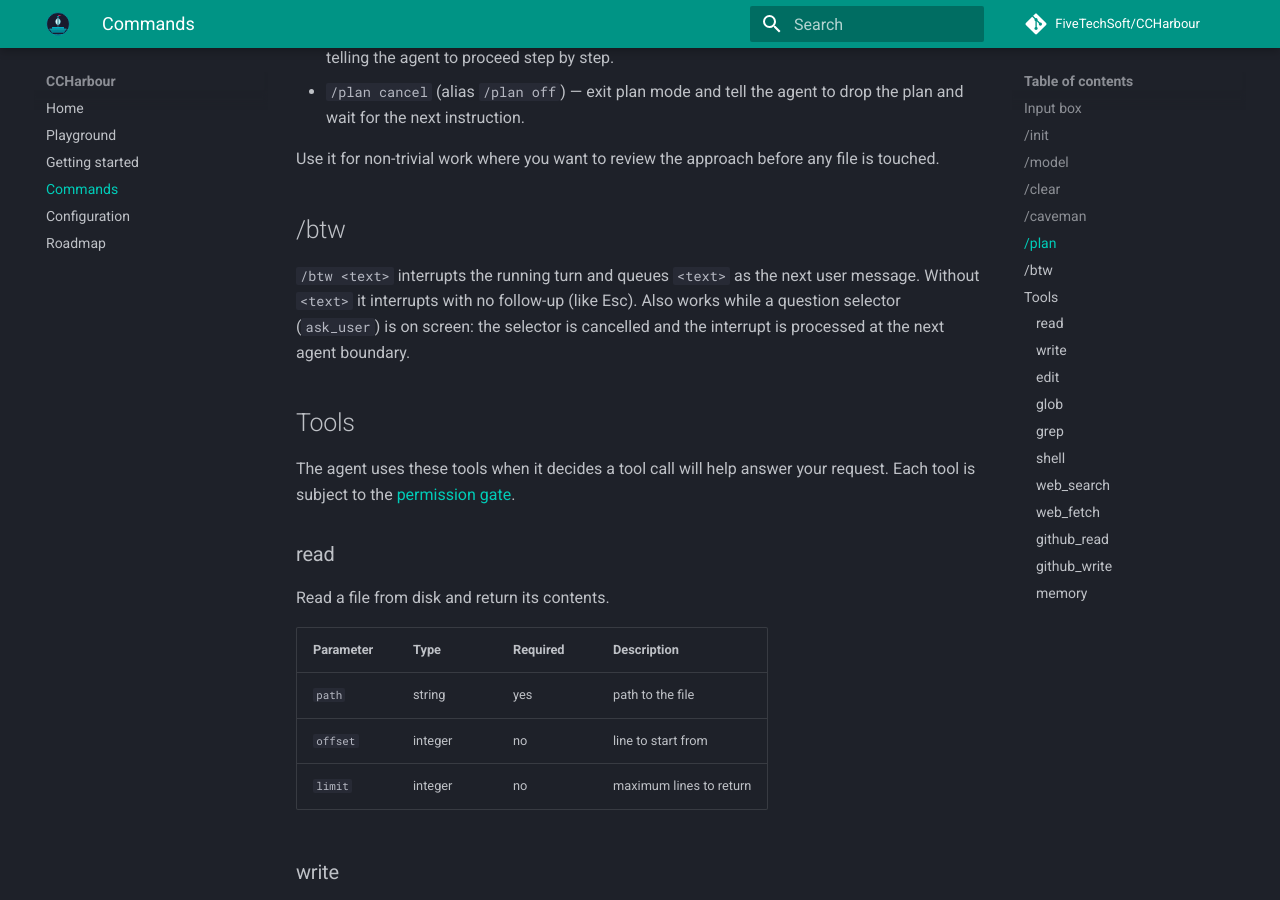
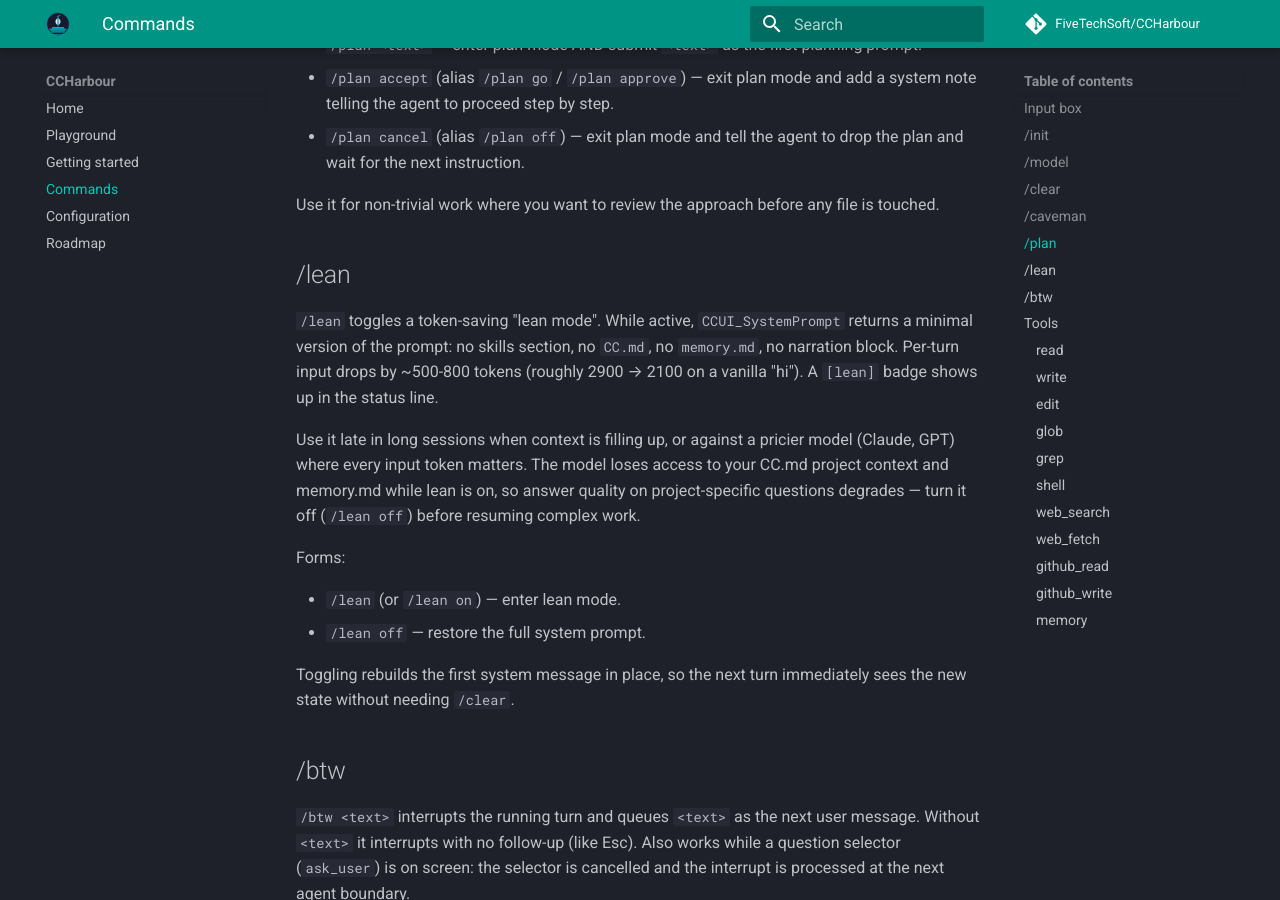
Before and after one commit to FiveTechSoft/CCHarbour, an MkDocs documentation site: the page built from pages/commands.md, in a window 1280 px wide and 900 px high, scrolled down 2629 px. Built offline with MkDocs 1.6.1 and Material for MkDocs 9.7.7, drawn with Linux system fonts in a browser that asks for light colours; comment, search, counter and statistics services are not loaded; some of the changed text lies outside the part shown.

Commit message:
release: v0.8.6 — /lean for token-saving sessions
/lean toggles a minimal system prompt: no skills section, no CC.md,
no memory.md, no narration block. Per-turn input drops by ~500-800
tokens (from ~2900 down to ~2100 on a vanilla "hi"). A [lean] badge
appears in the status line. /lean off restores the full prompt and
rebuilds the first system message in place, so the next turn sees
the change immediately without needing /clear.

Useful late in long sessions when context is filling up, or against
a pricier model (Claude, GPT) where each input token matters.
Project-specific answer quality degrades while on -- CC.md and
memory.md are out of context.

```diff
--- a/pages/commands.md
+++ b/pages/commands.md
@@ -11,6 +11,7 @@ assistant.
 | `/clear`        | wipe the screen and reset the conversation      |
 | `/caveman`      | activate the caveman skill (terse replies)      |
 | `/plan [text]`  | enter plan mode (locks write/edit/shell)        |
+| `/lean [on\|off]` | toggle lean mode (trims system prompt to save tokens) |
 | `/btw <text>`   | interrupt the running turn; answer `<text>` next |
 | `/exit`         | quit (alias `/quit`)                            |
 
@@ -92,6 +93,28 @@ cannot modify the codebase or run commands. Forms:
 
 Use it for non-trivial work where you want to review the approach before any
 file is touched.
+
+## /lean
+
+`/lean` toggles a token-saving "lean mode". While active, `CCUI_SystemPrompt`
+returns a minimal version of the prompt: no skills section, no `CC.md`, no
+`memory.md`, no narration block. Per-turn input drops by ~500-800 tokens
+(roughly 2900 → 2100 on a vanilla "hi"). A `[lean]` badge shows up in the
+status line.
+
+Use it late in long sessions when context is filling up, or against a
+pricier model (Claude, GPT) where every input token matters. The model
+loses access to your CC.md project context and memory.md while lean is on,
+so answer quality on project-specific questions degrades — turn it off
+(`/lean off`) before resuming complex work.
+
+Forms:
+
+- `/lean` (or `/lean on`) — enter lean mode.
+- `/lean off` — restore the full system prompt.
+
+Toggling rebuilds the first system message in place, so the next turn
+immediately sees the new state without needing `/clear`.
 
 ## /btw
 
```
Also changed, not shown: README.md (+7 -1 lines), releasenotes.md (+21 -2 lines), 5 other files.
